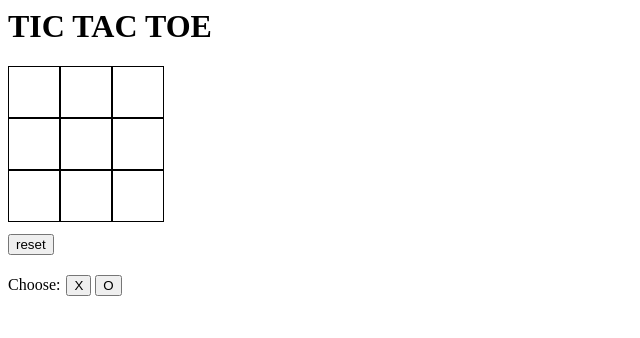
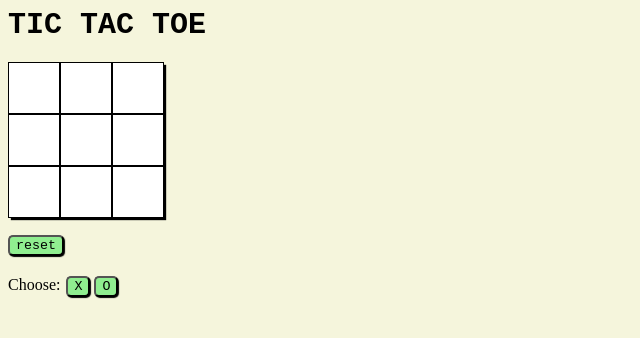
Before and after one commit to suhaasteja/tic-tac-toe, a plain HTML site: page index.html in a window 1280 px wide. Shown: the whole page, without its empty margins (0-640 px from the left). Drawn offline with Linux system fonts and the light colour scheme.

Commit message:
commiting file

```diff
--- a/index.html
+++ b/index.html
@@ -13,7 +13,7 @@
 <br>
 <button class="reset-btn">reset</button><br><br>
 <div class="choose-Btn"></div>
-<div class='result'></div>
+<span class='result'></span>
 
 
 <script>
@@ -57,10 +57,14 @@
         let b8 = document.querySelector('#b8').textContent;
         let b9 = document.querySelector('#b9').textContent;
         if (((b1 === b2 && b1 === b3 && b1 !== "") || (b1 === b4 && b1 === b7 && b1 !== "") || (b1 === b5 && b1 === b9 && b1 !== "") || (b2 === b5 && b2 === b8 && b2 !== "") || (b3 === b6 && b3 === b9 && b3 !== "") || (b4 === b5 && b4 === b6 && b4 !== "") || (b7 === b8 && b7 === b9 && b7 !== "") || (b3 === b5 && b3 === b7 && b3 !== "")) && box.textContent !== "") {
-            result.textContent = "The winner is " + box.textContent;
+            result.textContent = "Winner: " + box.textContent;
+            result.style.border = "2px solid black";
+            result.style.backgroundColor = "lightgreen";
         }
         else if (c === 9) {
             result.textContent = "Draw";
+            result.style.border = "2px solid black";
+            result.style.backgroundColor = "lightgreen";
         }
     }
 
@@ -97,6 +101,8 @@
             player1 = "";
             player2 = "";
             createButtons();
+            result.style.border = "";
+            result.style.backgroundColor = "";
             boxes.forEach((box) => {
                 box.textContent = "";
                 result.textContent = "";
@@ -108,11 +114,18 @@
 
 <style>
 
+h1{
+  font-family:'Courier New', Courier, monospace;
+  font-weight: 600;
+  font-size: 30px;
+}
 .grid-container{
-  height: 150px;
-  width: 150px;
+  height: 155px;
+  width: 155px;
   display: grid;
   grid-template-columns: auto auto auto;
+  background-color: white;
+  box-shadow: 3px 3px 1px black;
 }
 .grid-item{
   cursor: pointer;
@@ -120,18 +133,29 @@
   width: 50px;
   border: 1px solid black;
   text-align: center;
-  font-size: 30px;
-  font-family: verdana;
+  font-size: 40px;
+  font-family: monospace;
 }
 button{
   cursor: pointer;
+  font-family: monospace;
+  background-color: lightgreen;
+  border-radius: 5px;
+  box-shadow: 1px 1px 1px black;
 }
 .result{
   font-size: 25px;
+  font-family: monospace;
+  padding: 2px;
 }
 .X-btn, .O-btn{
+  font-family: monospace;
   margin: 2px;
-
 }
 
+body{
+  background-color: beige;
+}
+
+
 </style>
```
Also changed, not shown: 1 other file.
